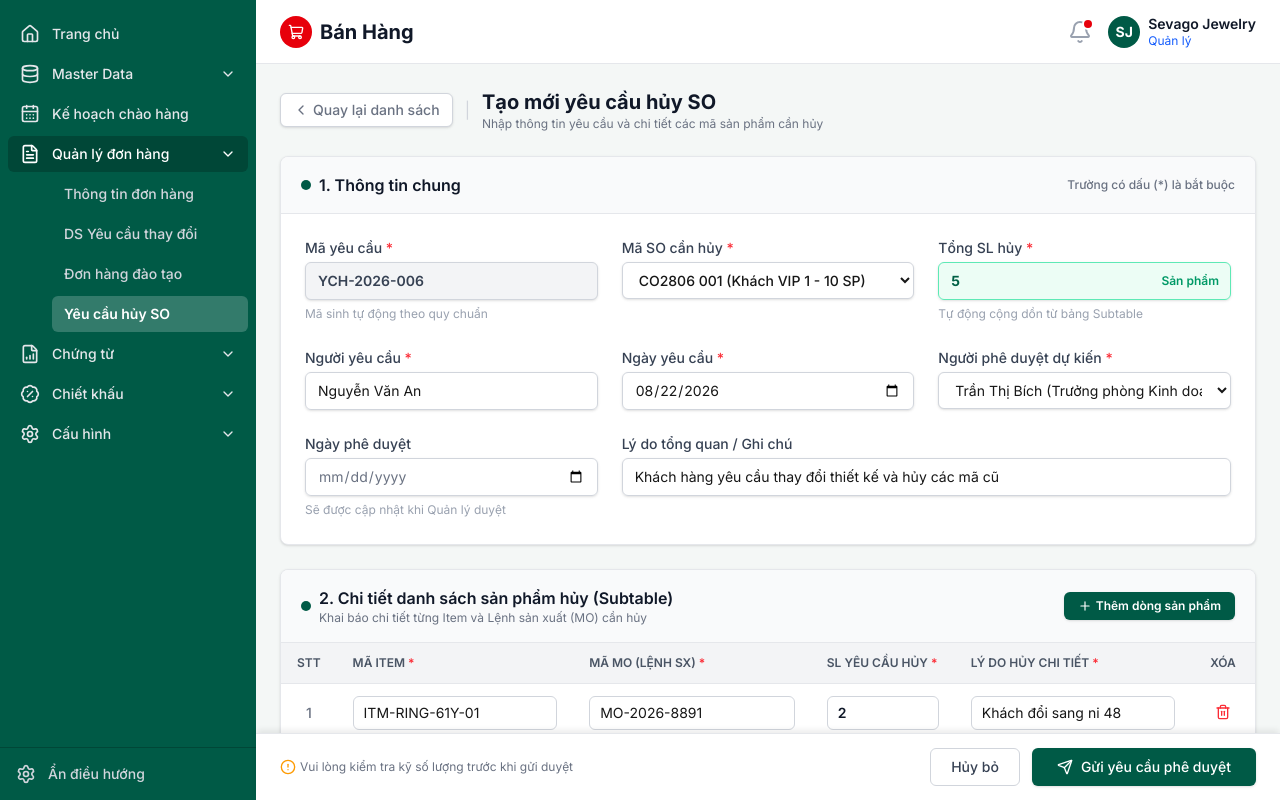
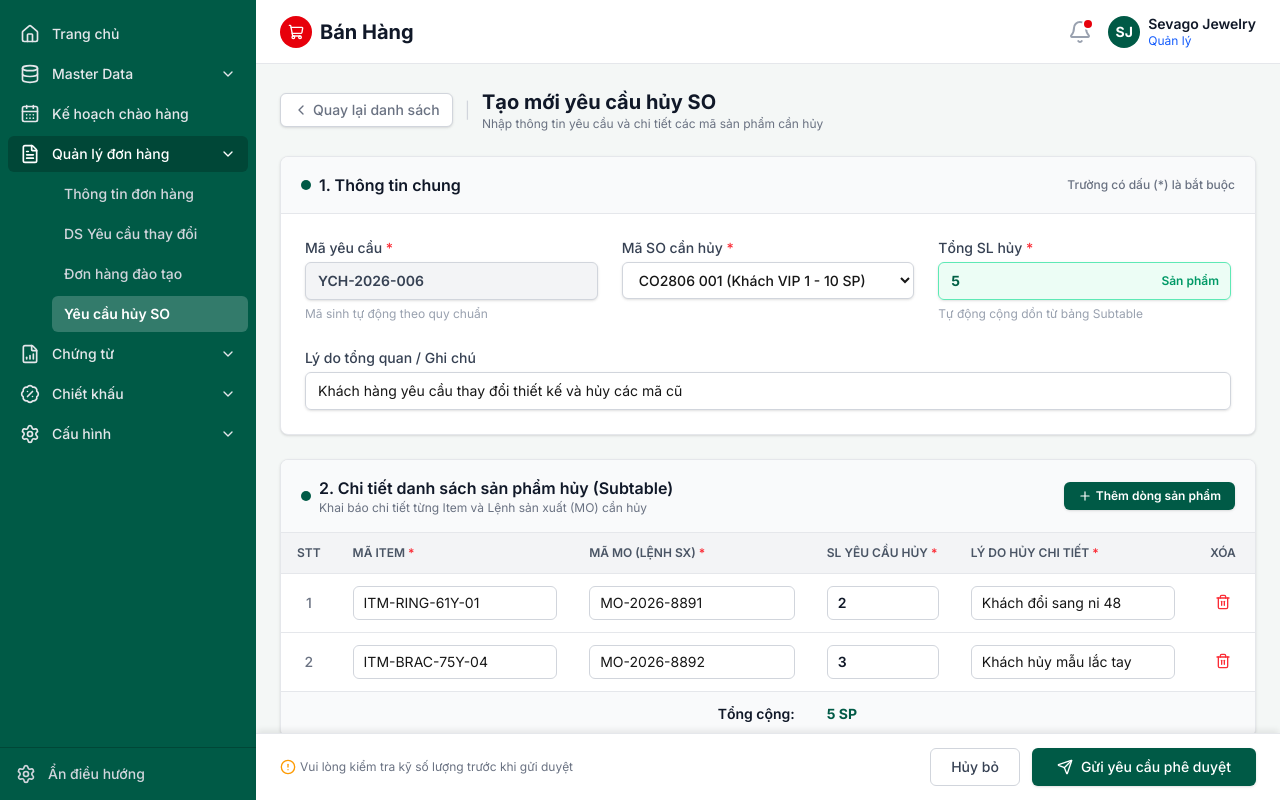
Before and after one commit to midumidu1213-collab/order-prototype, a Next.js app: page /cancel-requests/create in a window 1280 px wide. Built offline with nearby package versions, Linux system fonts and the light colour scheme.

Commit message:
Hide-audit-fields-in-create-cancel-request-form

```diff
--- a/src/app/cancel-requests/create/page.js
+++ b/src/app/cancel-requests/create/page.js
@@ -171,63 +171,8 @@ export default function CreateCancelRequest() {
             <span className="text-xs text-gray-400">Tự động cộng dồn từ bảng Subtable</span>
           </div>
 
-          {/* Người yêu cầu */}
-          <div>
-            <label className="block text-sm font-medium text-gray-700">
-              Người yêu cầu <span className="text-red-500">*</span>
-            </label>
-            <input
-              type="text"
-              value={formData.requester}
-              onChange={(e) => setFormData({ ...formData, requester: e.target.value })}
-              className="mt-1 block w-full border border-gray-300 rounded-md shadow-sm py-2 px-3 focus:ring-[#005a46] focus:border-[#005a46] sm:text-sm"
-            />
-          </div>
-
-          {/* Ngày yêu cầu */}
-          <div>
-            <label className="block text-sm font-medium text-gray-700">
-              Ngày yêu cầu <span className="text-red-500">*</span>
-            </label>
-            <input
-              type="date"
-              value={formData.requestDate}
-              onChange={(e) => setFormData({ ...formData, requestDate: e.target.value })}
-              className="mt-1 block w-full border border-gray-300 rounded-md shadow-sm py-2 px-3 focus:ring-[#005a46] focus:border-[#005a46] sm:text-sm"
-            />
-          </div>
-
-          {/* Người phê duyệt */}
-          <div>
-            <label className="block text-sm font-medium text-gray-700">
-              Người phê duyệt dự kiến <span className="text-red-500">*</span>
-            </label>
-            <select
-              value={formData.approver}
-              onChange={(e) => setFormData({ ...formData, approver: e.target.value })}
-              className="mt-1 block w-full border border-gray-300 bg-white rounded-md shadow-sm py-2 px-3 focus:ring-[#005a46] focus:border-[#005a46] sm:text-sm"
-            >
-              <option value="Trần Thị Bích">Trần Thị Bích (Trưởng phòng Kinh doanh)</option>
-              <option value="Đặng Quốc Cường">Đặng Quốc Cường (Giám đốc Kỹ thuật)</option>
-              <option value="Hoàng Văn Nam">Hoàng Văn Nam (Quản đốc Xưởng)</option>
-            </select>
-          </div>
-
-          {/* Ngày phê duyệt */}
-          <div>
-            <label className="block text-sm font-medium text-gray-700">Ngày phê duyệt</label>
-            <input
-              type="date"
-              value={formData.approveDate}
-              onChange={(e) => setFormData({ ...formData, approveDate: e.target.value })}
-              placeholder="Để trống nếu đang chờ duyệt"
-              className="mt-1 block w-full border border-gray-300 rounded-md shadow-sm py-2 px-3 focus:ring-[#005a46] focus:border-[#005a46] sm:text-sm text-gray-500"
-            />
-            <span className="text-xs text-gray-400">Sẽ được cập nhật khi Quản lý duyệt</span>
-          </div>
-
-          {/* Ghi chú chung */}
-          <div className="md:col-span-2">
+          {/* Ghi chú / Lý do chung */}
+          <div className="md:col-span-3">
             <label className="block text-sm font-medium text-gray-700">Lý do tổng quan / Ghi chú</label>
             <input
               type="text"
```
